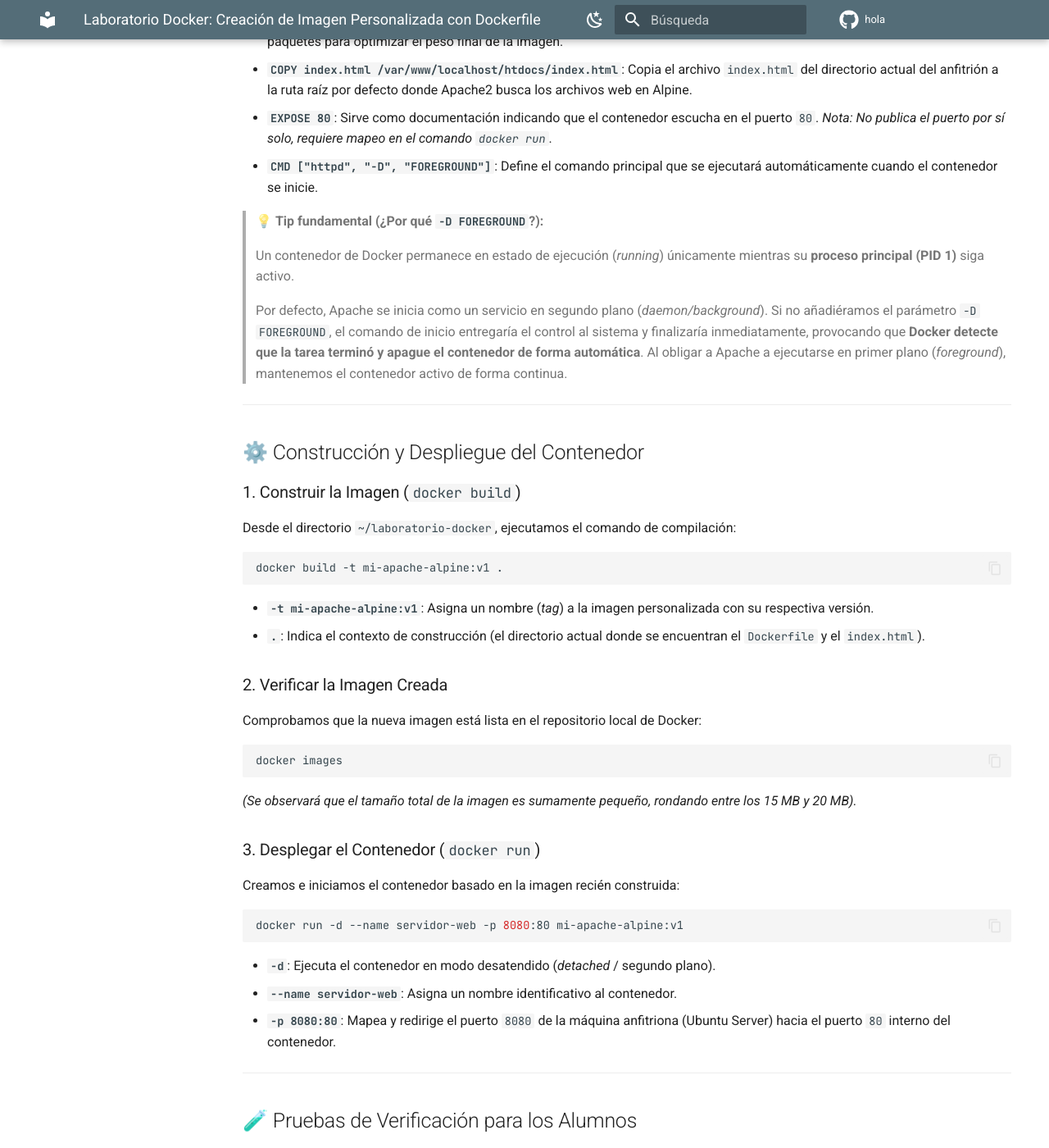
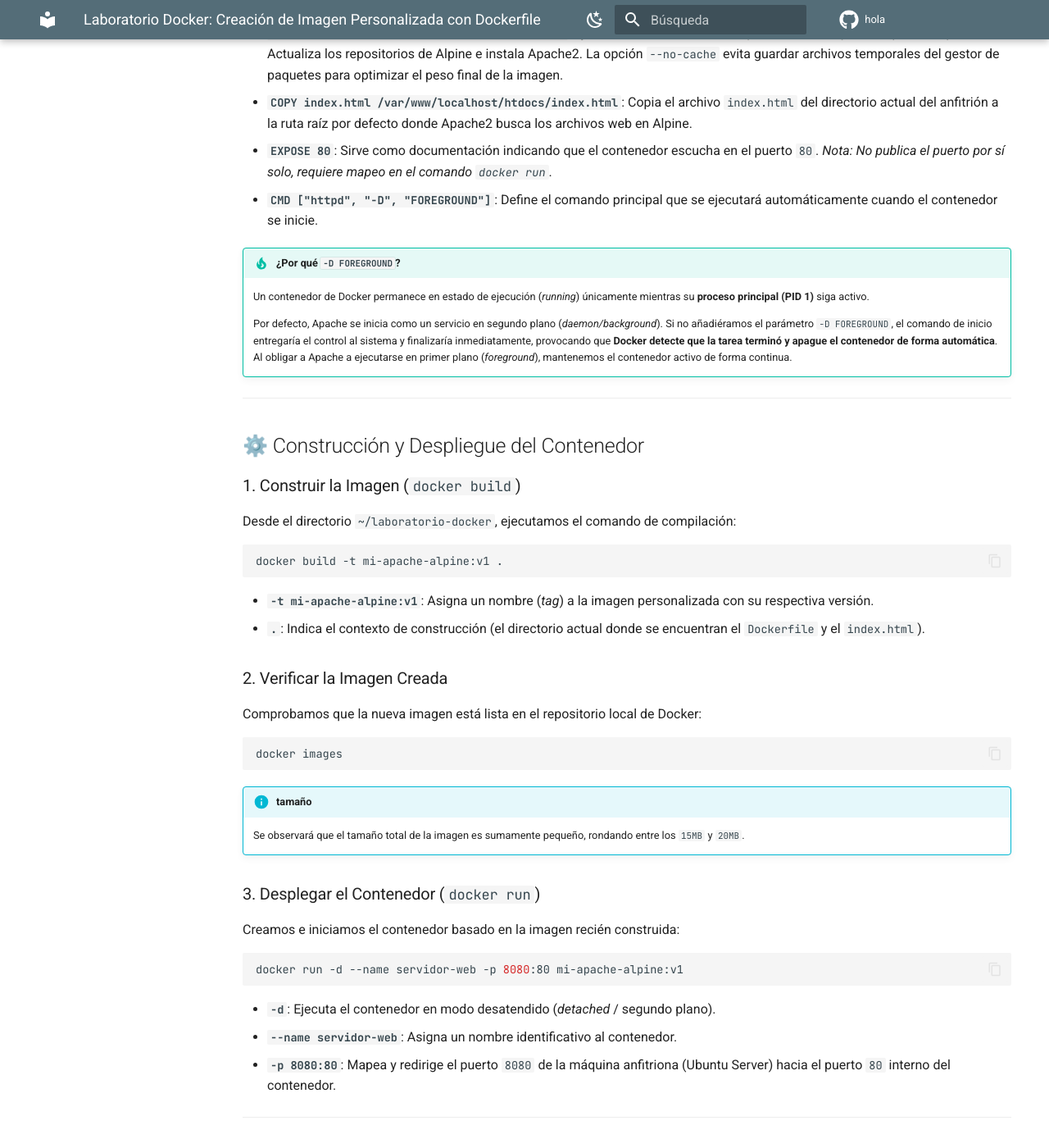
Before and after one commit to fcuadradoa01/hola, an MkDocs documentation site: the page built from docs/docker/lab-dockerfile-img-pesonalizada.md, in a window 1280 px wide and 1400 px high, scrolled down 1785 px. Shown: the whole window at 82% size. Built offline with MkDocs 1.6.1 and Material for MkDocs 9.7.7, drawn with Linux system fonts in a browser that asks for light colours; comment, search, counter and statistics services are not loaded; some of the changed text lies outside the part shown.

Commit message:
ruta-si-o-no

````diff
--- a/docs/docker/lab-dockerfile-img-pesonalizada.md
+++ b/docs/docker/lab-dockerfile-img-pesonalizada.md
@@ -77,11 +78,10 @@ CMD ["httpd", "-D", "FOREGROUND"]
 * **`EXPOSE 80`**: Sirve como documentación indicando que el contenedor escucha en el puerto `80`. *Nota: No publica el puerto por sí solo, requiere mapeo en el comando `docker run`*.
 * **`CMD ["httpd", "-D", "FOREGROUND"]`**: Define el comando principal que se ejecutará automáticamente cuando el contenedor se inicie.
 
-> 💡 **Tip fundamental (¿Por qué `-D FOREGROUND`?):**
->
-> Un contenedor de Docker permanece en estado de ejecución (*running*) únicamente mientras su **proceso principal (PID 1)** siga activo.
->
-> Por defecto, Apache se inicia como un servicio en segundo plano (*daemon/background*). Si no añadiéramos el parámetro `-D FOREGROUND`, el comando de inicio entregaría el control al sistema y finalizaría inmediatamente, provocando que **Docker detecte que la tarea terminó y apague el contenedor de forma automática**. Al obligar a Apache a ejecutarse en primer plano (*foreground*), mantenemos el contenedor activo de forma continua.
+!!! tip "¿Por qué `-D FOREGROUND`?"
+    Un contenedor de Docker permanece en estado de ejecución (*running*) únicamente mientras su **proceso principal (PID 1)** siga activo.
+
+    Por defecto, Apache se inicia como un servicio en segundo plano (*daemon/background*). Si no añadiéramos el parámetro `-D FOREGROUND`, el comando de inicio entregaría el control al sistema y finalizaría inmediatamente, provocando que **Docker detecte que la tarea terminó y apague el contenedor de forma automática**. Al obligar a Apache a ejecutarse en primer plano (*foreground*), mantenemos el contenedor activo de forma continua.
 
 ---
 
@@ -106,7 +106,8 @@ Comprobamos que la nueva imagen está lista en el repositorio local de Docker:
 docker images
 ```
 
-*(Se observará que el tamaño total de la imagen es sumamente pequeño, rondando entre los 15 MB y 20 MB).*
+!!! info "tamaño"
+    Se observará que el tamaño total de la imagen es sumamente pequeño, rondando entre los `15MB` y `20MB`.
 
 ### 3. Desplegar el Contenedor (`docker run`)
 
````
Also changed, not shown: other parts of docs/docker/lab-dockerfile-img-pesonalizada.md (+2 -1 lines), docs/docker/index.md (+1 -1 lines).
